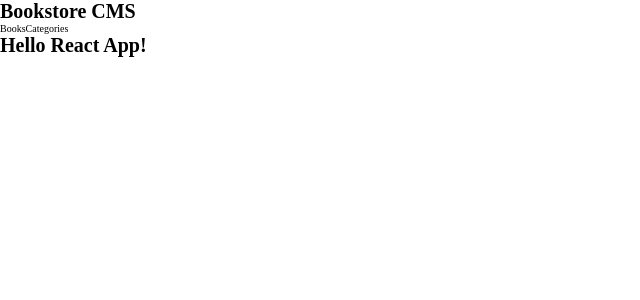
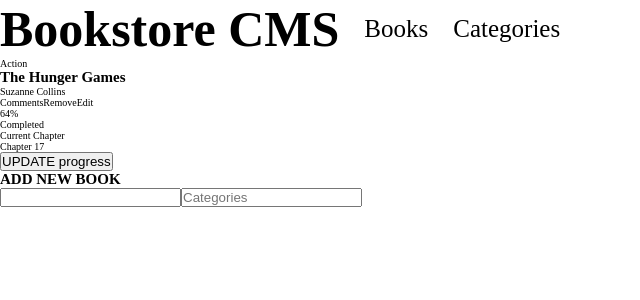
Before and after one commit to erickhansx/bookstore, a React (Create React App) app: page /BooksPage in a window 1280 px wide. Shown: the top 300 px of the page, without its empty margins (0-640 px from the left). Built offline with nearby package versions, Linux system fonts and the light colour scheme.

Commit message:
Add component for book, bookform, and edit Navbar

```diff
--- a/src/App.js
+++ b/src/App.js
@@ -1,24 +1,21 @@
 import React from 'react';
-import { BrowserRouter as Router } from 'react-router-dom';
+import { BrowserRouter as Router, Route, Routes } from 'react-router-dom';
 import Navbar from './components/Navbar';
 import './App.scss';
+import Book from './components/Book';
+import BooksPage from './pages/BooksPage';
 
-class App extends React.Component {
-  constructor(props) {
-    super(props);
-    this.state = {};
-  }
-
-  render() {
-    return (
+function App() {
+  return (
+    <Router>
       <div className="App">
-        <Router>
-          <Navbar />
-          <h1>Hello React App!</h1>
-        </Router>
+        <Navbar />
+        <Routes>
+          <Route path="/BooksPage" element={<BooksPage />} />
+        </Routes>
       </div>
-    );
-  }
+    </Router>
+  );
 }
 
 export default App;
--- /dev/null
+++ b/src/components/Book.js
@@ -0,0 +1,27 @@
+const Book = (props) => {
+  return (
+    <div className="book">
+      <div className="book__main">
+        <span className="genre">{props.genre}</span>
+        <h2>{props.name}</h2>
+        <p>{props.author}</p>
+        <div className="book__btns">
+          <a>Comments</a>
+          <a>Remove</a>
+          <a>Edit</a>
+        </div>
+      </div>
+      <div className="book__percentage">
+        <p>64%</p>
+        <p>Completed</p>
+      </div>
+      <div className="book__chapter">
+        <p className="current-chapter">Current Chapter</p>
+        <p className="chapter">Chapter 17</p>
+        <button className="update-progress">UPDATE progress</button>
+      </div>
+    </div>
+  );
+};
+
+export default Book;
--- /dev/null
+++ b/src/components/BookForm.js
@@ -0,0 +1,23 @@
+const BookForm = () => {
+  return (
+    <div className="book-form">
+      <div>
+        <h2 className="book-form__header">ADD NEW BOOK</h2>
+      </div>
+      <div className="inputs">
+        <input type="text" />
+        <input list="Categories" placeHolder="Categories" />
+        <datalist id="Categories">
+          <option value="Action" />
+          <option value="Drama" />
+          <option value="Horror" />
+          <option value="Suspense" />
+          <option value="Biography" />
+          <option value="Documentary" />
+        </datalist>
+      </div>
+    </div>
+  );
+};
+
+export default BookForm;
--- /dev/null
+++ b/src/components/Books.scss
@@ -0,0 +1,3 @@
+.book {
+  display: flex;
+}
--- a/src/components/Navbar.js
+++ b/src/components/Navbar.js
@@ -1,10 +1,12 @@
 import { NavLink } from 'react-router-dom';
+import BooksPage from '../pages/BooksPage';
+import './Navbar.scss';
 
 const Navbar = () => {
   return (
     <div className="navbar">
       <h1 className="navbar__h1">Bookstore CMS</h1>
-      <NavLink>Books</NavLink>
+      <NavLink to="/BooksPage">Books</NavLink>
       <NavLink>Categories</NavLink>
     </div>
   );
--- /dev/null
+++ b/src/components/Navbar.scss
@@ -0,0 +1,16 @@
+.navbar {
+  display: flex;
+  gap: 2.5rem;
+  align-items: center;
+
+  &__h1 {
+    font-size: 5rem;
+  }
+
+  :nth-child(2) {
+    font-size: 2.5rem;
+  }
+  :nth-child(3) {
+    font-size: 2.5rem;
+  }
+}
--- /dev/null
+++ b/src/pages/BooksPage.js
@@ -0,0 +1,24 @@
+import Book from '../components/Book';
+import BookForm from '../components/BookForm';
+
+const BooksPage = () => {
+  const dummyBooks = [
+    {
+      genre: 'Action',
+      name: 'The Hunger Games',
+      author: 'Suzanne Collins',
+    },
+  ];
+  return (
+    <div className="books-page">
+      <Book
+        genre={dummyBooks[0].genre}
+        name={dummyBooks[0].name}
+        author={dummyBooks[0].author}
+      />
+      <BookForm />
+    </div>
+  );
+};
+
+export default BooksPage;
```
Also changed, not shown: src/components/BookForm.scss (added), src/pages/CategoriesPage.js (added).
